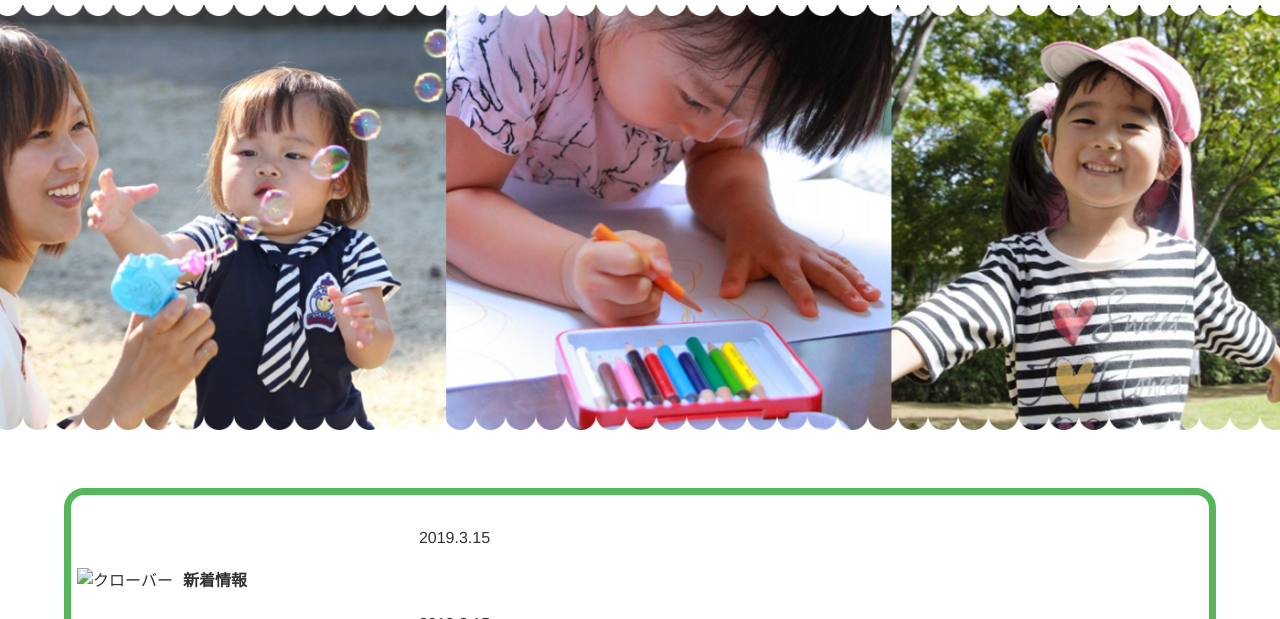
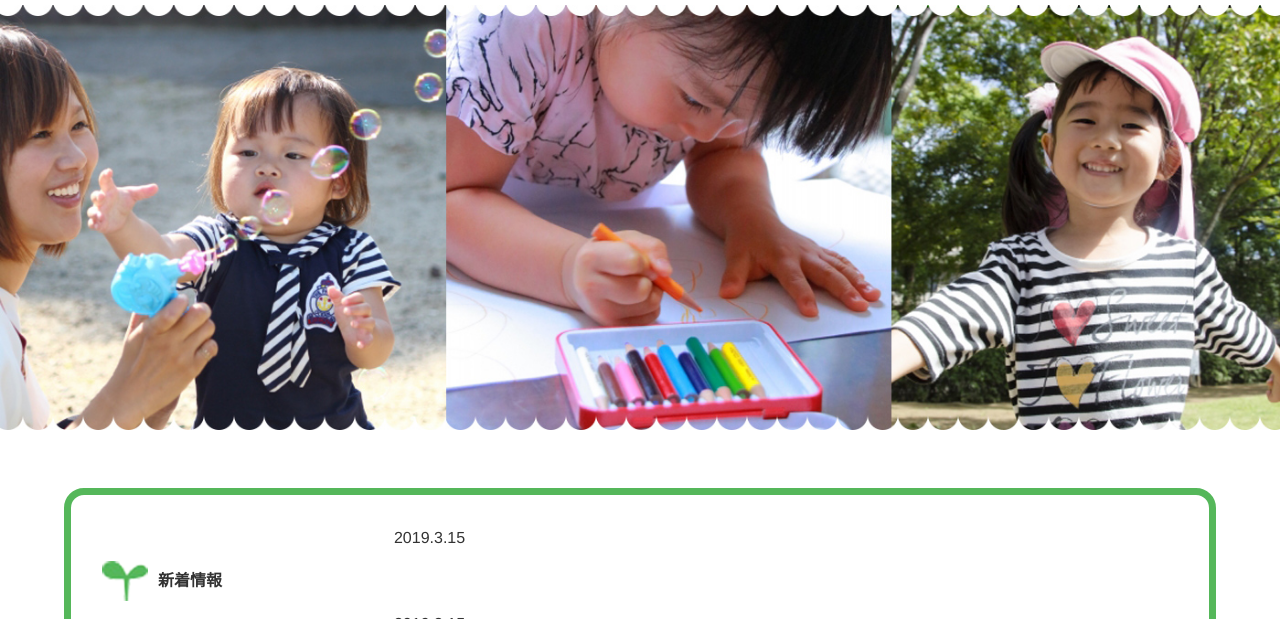
Before and after one commit to Dianana-k/mywork2, a plain HTML site: page index.html in a window 1280 px wide. Shown: the part 181-800 px from the top of the page. Drawn offline with nearby package versions, Linux system fonts and the light colour scheme; files whose address does not match are found by name.

Commit message:
img修正

```diff
--- a/index.html
+++ b/index.html
@@ -39,7 +39,7 @@
         <div class="head-img">
             <img class="head" src="img/head@2x.jpg" alt="head">
             <div class="info">
-                <div class="news"><img src="img/top@2x.jpg" alt="クローバー"><h3>新着情報</h3>
+                <div class="news"><img src="img/top@2x.png" alt="クローバー"><h3>新着情報</h3>
                 <ul class="news-items">
                     <li><span>2019.3.15</span>
                         <p><a href="#"></a></p>
```
